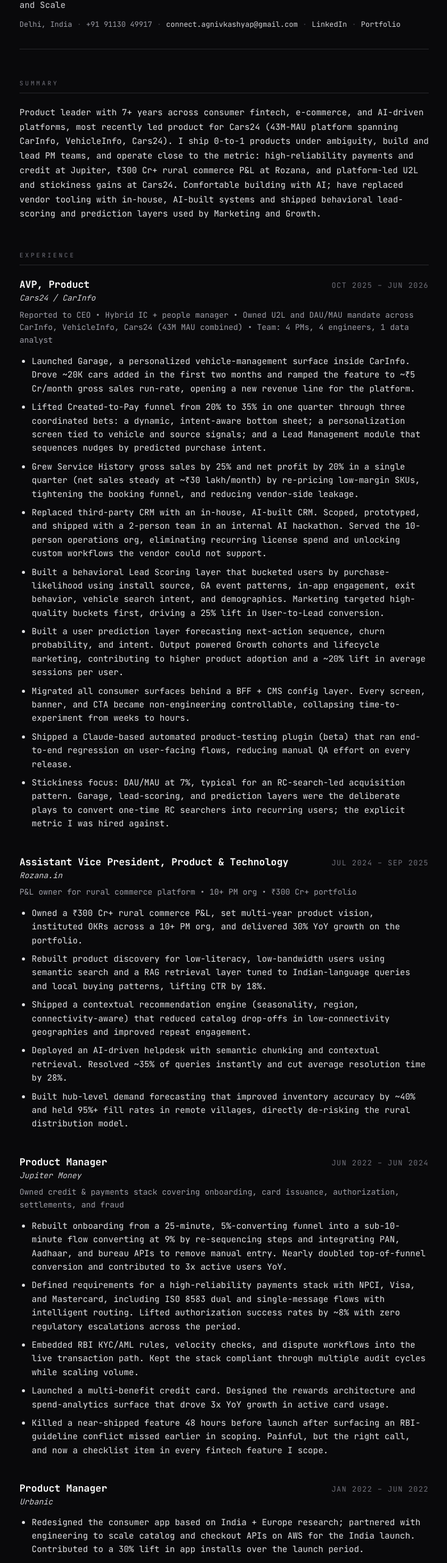
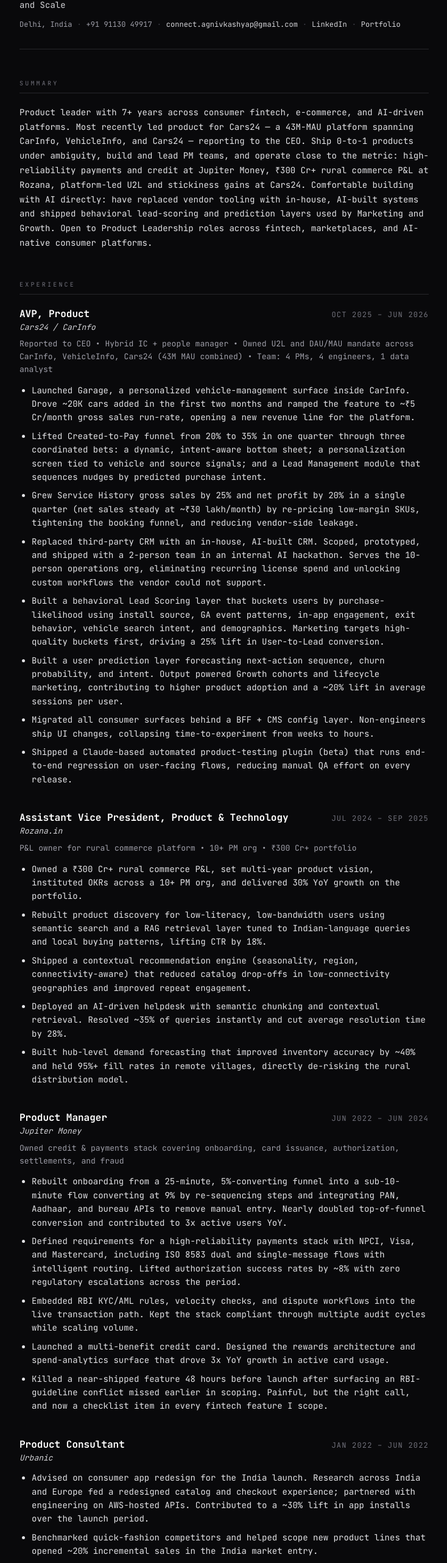
Before and after one commit to zoet4ustin/agniv-portfolio, a Next.js app: page /resume in a window 1280 px wide. Shown: the part 228-2791 px from the top of the page at 61% size, without its empty margins (272-1006 px from the left). Built offline with nearby package versions, Linux system fonts and the light colour scheme.

Commit message:
round 11: sync /resume page content to match resume PDF exactly

```diff
--- a/app/resume/page.tsx
+++ b/app/resume/page.tsx
@@ -27,12 +27,11 @@
       "Launched Garage, a personalized vehicle-management surface inside CarInfo. Drove ~20K cars added in the first two months and ramped the feature to ~₹5 Cr/month gross sales run-rate, opening a new revenue line for the platform.",
       "Lifted Created-to-Pay funnel from 20% to 35% in one quarter through three coordinated bets: a dynamic, intent-aware bottom sheet; a personalization screen tied to vehicle and source signals; and a Lead Management module that sequences nudges by predicted purchase intent.",
       "Grew Service History gross sales by 25% and net profit by 20% in a single quarter (net sales steady at ~₹30 lakh/month) by re-pricing low-margin SKUs, tightening the booking funnel, and reducing vendor-side leakage.",
-      "Replaced third-party CRM with an in-house, AI-built CRM. Scoped, prototyped, and shipped with a 2-person team in an internal AI hackathon. Served the 10-person operations org, eliminating recurring license spend and unlocking custom workflows the vendor could not support.",
-      "Built a behavioral Lead Scoring layer that bucketed users by purchase-likelihood using install source, GA event patterns, in-app engagement, exit behavior, vehicle search intent, and demographics. Marketing targeted high-quality buckets first, driving a 25% lift in User-to-Lead conversion.",
+      "Replaced third-party CRM with an in-house, AI-built CRM. Scoped, prototyped, and shipped with a 2-person team in an internal AI hackathon. Serves the 10-person operations org, eliminating recurring license spend and unlocking custom workflows the vendor could not support.",
+      "Built a behavioral Lead Scoring layer that buckets users by purchase-likelihood using install source, GA event patterns, in-app engagement, exit behavior, vehicle search intent, and demographics. Marketing targets high-quality buckets first, driving a 25% lift in User-to-Lead conversion.",
       "Built a user prediction layer forecasting next-action sequence, churn probability, and intent. Output powered Growth cohorts and lifecycle marketing, contributing to higher product adoption and a ~20% lift in average sessions per user.",
-      "Migrated all consumer surfaces behind a BFF + CMS config layer. Every screen, banner, and CTA became non-engineering controllable, collapsing time-to-experiment from weeks to hours.",
-      "Shipped a Claude-based automated product-testing plugin (beta) that ran end-to-end regression on user-facing flows, reducing manual QA effort on every release.",
-      "Stickiness focus: DAU/MAU at 7%, typical for an RC-search-led acquisition pattern. Garage, lead-scoring, and prediction layers were the deliberate plays to convert one-time RC searchers into recurring users; the explicit metric I was hired against.",
+      "Migrated all consumer surfaces behind a BFF + CMS config layer. Non-engineers ship UI changes, collapsing time-to-experiment from weeks to hours.",
+      "Shipped a Claude-based automated product-testing plugin (beta) that runs end-to-end regression on user-facing flows, reducing manual QA effort on every release.",
     ],
   },
   {
@@ -63,12 +62,12 @@
     ],
   },
   {
-    title: "Product Manager",
+    title: "Product Consultant",
     company: "Urbanic",
     dates: "Jan 2022 – Jun 2022",
     bullets: [
-      "Redesigned the consumer app based on India + Europe research; partnered with engineering to scale catalog and checkout APIs on AWS for the India launch. Contributed to a 30% lift in app installs over the launch period.",
-      "Benchmarked quick-fashion competitors and helped launch new product lines that opened ~20% incremental sales in the India market entry.",
+      "Advised on consumer app redesign for the India launch. Research across India and Europe fed a redesigned catalog and checkout experience; partnered with engineering on AWS-hosted APIs. Contributed to a ~30% lift in app installs over the launch period.",
+      "Benchmarked quick-fashion competitors and helped scope new product lines that opened ~20% incremental sales in the India market entry.",
     ],
   },
   {
@@ -76,19 +75,19 @@
     company: "Flipkart",
     dates: "May 2019 – Jan 2022",
     subline:
-      "Fraud & risk management; protected millions of daily transactions on India's largest e-commerce platform",
+      "Fraud & risk management • Protected millions of daily transactions on India's largest e-commerce platform",
     bullets: [
       "Owned the FRM product roadmap, combining rule engine, ML-based risk scoring, and third-party intelligence APIs to identify fraud patterns in transaction data. Materially reduced fraud incidents on the platform.",
-      "Built scalable seller verification and risk-scoring workflows that improved authenticity detection (~15%) and supported regulatory compliance.",
+      "Built scalable seller verification and risk-scoring workflows that improved authenticity detection by ~15% and supported regulatory compliance.",
       "Worked directly on data-driven pattern discovery, translating analyst findings into shippable rules and feature requests for the ML team.",
     ],
   },
   {
-    title: "Product Analyst (Intern)",
+    title: "Product Consultant",
     company: "Myntra",
     dates: "Dec 2018 – May 2019",
     bullets: [
-      "Audited AI-generated customer-support transcripts at 90%+ accuracy, feeding labeled data back into model training. Also contributed front-end fixes and usability analysis on the consumer app.",
+      "Audited AI-generated customer-support transcripts at 90%+ accuracy, feeding labeled data back into model training. Contributed front-end fixes and usability analysis on the consumer app.",
     ],
   },
 ];
@@ -215,15 +214,16 @@
         <Section title="Summary">
           <p className="font-mono text-[13px] leading-[1.7] text-zinc-200 sm:text-sm">
             Product leader with 7+ years across consumer fintech, e-commerce, and
-            AI-driven platforms, most recently led product for Cars24
-            (43M-MAU platform spanning CarInfo, VehicleInfo, Cars24). I ship
-            0-to-1 products under ambiguity, build and lead PM teams, and
-            operate close to the metric: high-reliability payments and credit at
-            Jupiter, ₹300 Cr+ rural commerce P&amp;L at Rozana, and platform-led
-            U2L and stickiness gains at Cars24. Comfortable building with AI;
-            have replaced vendor tooling with in-house, AI-built systems and
-            shipped behavioral lead-scoring and prediction layers used by
-            Marketing and Growth.
+            AI-driven platforms. Most recently led product for Cars24 — a 43M-MAU
+            platform spanning CarInfo, VehicleInfo, and Cars24 — reporting to the
+            CEO. Ship 0-to-1 products under ambiguity, build and lead PM teams,
+            and operate close to the metric: high-reliability payments and credit
+            at Jupiter Money, ₹300 Cr+ rural commerce P&amp;L at Rozana,
+            platform-led U2L and stickiness gains at Cars24. Comfortable building
+            with AI directly: have replaced vendor tooling with in-house,
+            AI-built systems and shipped behavioral lead-scoring and prediction
+            layers used by Marketing and Growth. Open to Product Leadership roles
+            across fintech, marketplaces, and AI-native consumer platforms.
           </p>
         </Section>
 
```
